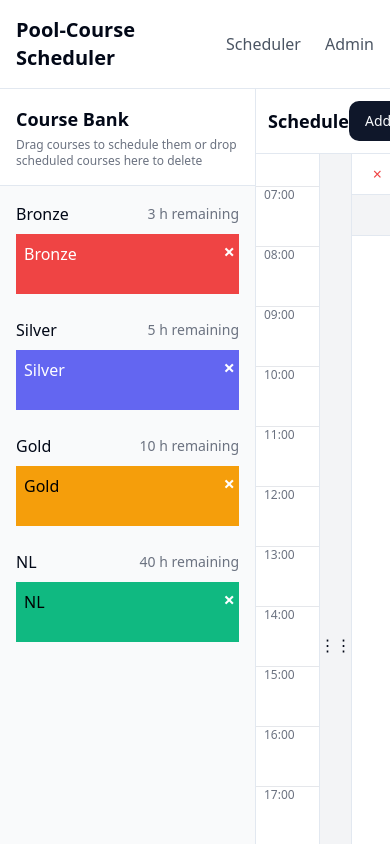
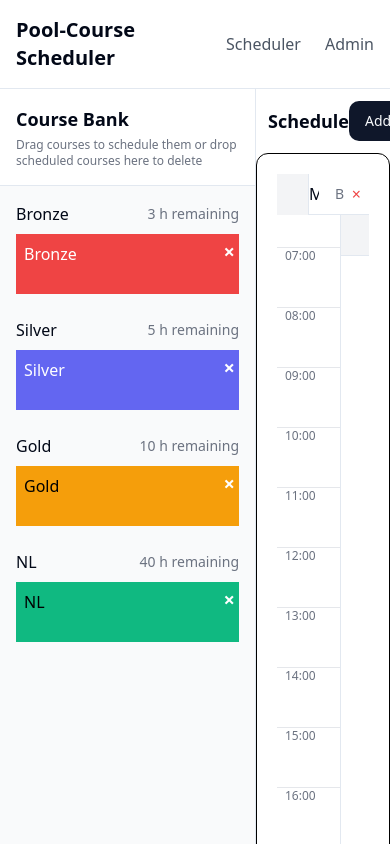
Before and after one commit to pedramghafoori/scheduling-template, a React (Vite) app: page / in a window 390 px wide. Shown: the top 844 px of the page. Built offline with nearby package versions, Linux system fonts and the light colour scheme.

Commit message:
Enhance PoolCanvas and ScheduleGrid components: add drag event handlers for improved drag-and-drop functionality, integrate HourLabels for better time visualization, and refine layout structure for a more responsive design.

```diff
--- a/src/components/PoolCanvas.tsx
+++ b/src/components/PoolCanvas.tsx
@@ -4,9 +4,13 @@ import { Pool, DayOfWeek } from "@/lib/types";
 import { useScheduleStore } from "@/stores/scheduleStore";
 import { useDragStore } from "@/stores/dragStore";
 import CourseBlock from "./CourseBlock";
+import { DragStartEvent, DragEndEvent } from "@dnd-kit/core";
+import HourLabels from "./HourLabels";
 
 interface PoolCanvasProps {
   pool: Pool;
+  onDragStart?: (event: DragStartEvent) => void;
+  onDragEnd?: (event: DragEndEvent) => void;
 }
 
 const PoolCanvas = ({ pool }: PoolCanvasProps) => {
@@ -14,8 +18,8 @@ const PoolCanvas = ({ pool }: PoolCanvasProps) => {
   const { removePool } = useScheduleStore();
 
   return (
-    <div className="flex-1 flex flex-col pl-8">
-      <div className="bg-white border-b p-2 flex justify-between items-center">
+    <div className="flex-1 flex flex-col overflow-hidden">
+      <div className="bg-white border-b p-2 flex justify-between items-center pl-8">
         <div className="flex items-center space-x-4 min-w-0">
           <div className="font-medium truncate">{pool.title}</div>
           <div className="text-sm text-gray-500 truncate">{pool.location}</div>
@@ -32,6 +36,10 @@ const PoolCanvas = ({ pool }: PoolCanvasProps) => {
           ×
         </button>
       </div>
+      <div className="flex flex-1">
+        <div className="sticky left-0 z-10 bg-white">
+          <HourLabels />
+        </div>
         <div className="flex-1 grid" style={{
           gridTemplateColumns: `repeat(${pool.days.length}, minmax(0, 1fr))`,
           width: '100%'
@@ -43,6 +51,7 @@ const PoolCanvas = ({ pool }: PoolCanvasProps) => {
               day={poolDay.day}
             />
           ))}
+        </div>
       </div>
     </div>
   );
--- a/src/components/ScheduleGrid.tsx
+++ b/src/components/ScheduleGrid.tsx
@@ -5,11 +5,10 @@ import HourLabels from "./HourLabels";
 import PoolCanvas from "./PoolCanvas";
 import { DEFAULT_SESSION_DURATION } from "@/lib/constants";
 import { createDragImage } from "@/lib/utils";
-import { DayOfWeek } from "@/lib/types";
+import { DayOfWeek, Pool } from "@/lib/types";
 import { clientYToMinutes } from "@/lib/position";
 import { DragOverlay, useDraggable, useDroppable } from "@dnd-kit/core";
 import { CSS } from "@dnd-kit/utilities";
-import { Pool } from "@/types";
 
 const PoolWrapper = ({ pool, children }: { pool: Pool, children: React.ReactNode }) => {
   const { attributes, listeners, setNodeRef, transform, isDragging } = useDraggable({
@@ -25,7 +24,7 @@ const PoolWrapper = ({ pool, children }: { pool: Pool, children: React.ReactNode
   return (
     <div
       ref={setNodeRef}
-      className="relative mb-4 last:mb-0 bg-white"
+      className="relative"
       style={style}
     >
       <div
@@ -51,6 +50,14 @@ const DroppableSlot = ({ id, children }: { id: string, children: React.ReactNode
       {children}
     </div>
   );
+};
+
+const isPool = (obj: any): obj is Pool => {
+  return obj &&
+    typeof obj.title === 'string' &&
+    typeof obj.location === 'string' &&
+    Array.isArray(obj.days) &&
+    typeof obj.id === 'string';
 };
 
 const ScheduleGrid = () => {
@@ -146,23 +153,26 @@ const ScheduleGrid = () => {
   return (
     <div className="flex-1 overflow-x-auto">
       <div className="flex min-w-full">
-        <div className="sticky left-0 z-10 bg-white">
-          <HourLabels />
-        </div>
-        <div className="flex-1 min-w-0">
+        <div className="flex-1 min-w-0 flex flex-col">
           {pools.map((pool) => (
-            <DroppableSlot key={pool.id} id={pool.id}>
-              <PoolWrapper pool={pool}>
-                <PoolCanvas pool={pool} onDragStart={handleDragStart} onDragEnd={handleDragEnd} />
-              </PoolWrapper>
-            </DroppableSlot>
+            <div key={pool.id} className="w-full rounded-lg shadow-sm mb-4 last:mb-0 p-5 border border-black">
+              <DroppableSlot id={pool.id}>
+                <PoolWrapper pool={pool}>
+                  <PoolCanvas
+                    pool={pool}
+                    onDragStart={handleDragStart}
+                    onDragEnd={handleDragEnd}
+                  />
+                </PoolWrapper>
+              </DroppableSlot>
+            </div>
           ))}
         </div>
       </div>
-      {dragSession?.type === 'pool' && dragSession.data && (
+      {dragSession && isPool(dragSession) && (
         <DragOverlay>
           <div className="opacity-50 bg-white">
-            <PoolCanvas pool={dragSession.data} />
+            <PoolCanvas pool={dragSession} />
           </div>
         </DragOverlay>
       )}
--- a/src/pages/Index.tsx
+++ b/src/pages/Index.tsx
@@ -8,7 +8,7 @@ const Index = () => {
     <Layout>
       <CourseBank />
       <div className="flex-1 flex flex-col overflow-hidden">
-        <div className="bg-white border-b p-3 flex justify-between items-center">
+        <div className="bg-white p-3 flex justify-between items-center">
           <h2 className="text-lg font-bold">Schedule</h2>
           <AddPoolModal />
         </div>
```
Lines whose indentation alone changed are shown as unchanged.
